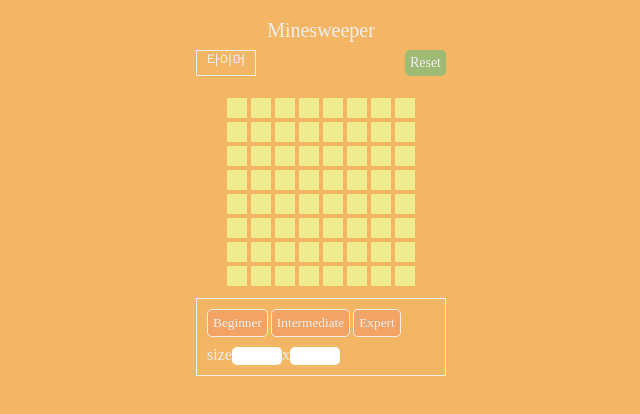
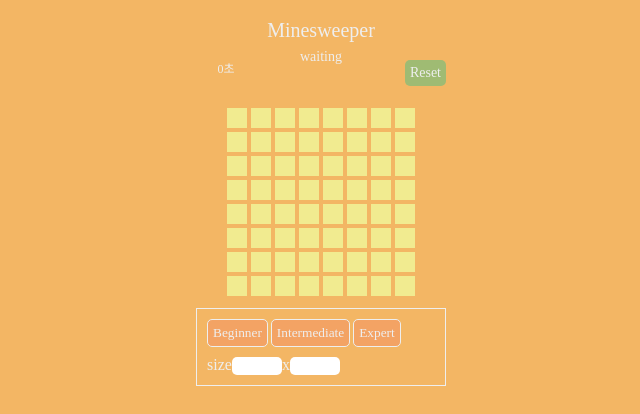
Before and after one commit to eeeyooon/minesweeper-game, a React (Create React App) app: page / in a window 1280 px wide. Shown: the top 414 px of the page, without its empty margins (319-959 px from the left). Built offline with nearby package versions, Linux system fonts and the light colour scheme.

Commit message:
feat: 리셋버튼과 타이머 구현

```diff
--- a/src/components/Header/index.tsx
+++ b/src/components/Header/index.tsx
@@ -1,12 +1,37 @@
+import { useDispatch } from 'react-redux';
 import styled from 'styled-components';
+import { startGame } from '../../slices/gameSlice';
+import { useSelector } from 'react-redux';
+import { RootState } from '../../store';
+import React, { useState, useEffect } from 'react';
+import { GAME_STATUS } from '../../lib/constants';
 
 export default function Header() {
+	const dispatch = useDispatch();
+	const [timer, setTimer] = useState(0);
+	const { gameStatus, startTime } = useSelector((state: RootState) => state.game);
+
+	useEffect(() => {
+		if (gameStatus === GAME_STATUS.PLAYING && startTime) {
+			const interval = setInterval(() => {
+				setTimer(Math.floor((Date.now() - startTime) / 1000));
+			}, 1000);
+			return () => clearInterval(interval);
+		}
+	}, [gameStatus, startTime]);
+
+	const handleReset = () => {
+		dispatch(startGame());
+		setTimer(0);
+	};
+
 	return (
 		<GameHeader>
 			<GameTitle>Minesweeper</GameTitle>
+			<GameStatus>{gameStatus}</GameStatus>
 			<HeaderMenu>
-				<TimerBox>타이머</TimerBox>
-				<ResetButton>Reset</ResetButton>
+				<TimerBox>{timer}초</TimerBox>
+				<ResetButton onClick={handleReset}>Reset</ResetButton>
 			</HeaderMenu>
 		</GameHeader>
 	);
@@ -22,6 +47,12 @@ const GameTitle = styled.h1`
 	margin-bottom: 10px;
 `;
 
+const GameStatus = styled.p`
+	text-align: center;
+	height: 10px;
+	font-size: 14px;
+`;
+
 const HeaderMenu = styled.div`
 	display: flex;
 	flex-flow: row nowrap;
@@ -30,10 +61,10 @@ const HeaderMenu = styled.div`
 
 const TimerBox = styled.div`
 	width: 60px;
-	border: 1px solid ${({ theme }) => theme.color.white};
+	/* border: 1px solid ${({ theme }) => theme.color.white}; */
 	text-align: center;
 	padding: 3px;
-	font-size: 14px;
+	font-size: 12px;
 `;
 
 const ResetButton = styled.button`
--- a/src/lib/constants.ts
+++ b/src/lib/constants.ts
@@ -9,4 +9,6 @@ export const CELL_TYPE = {
 export const GAME_STATUS = {
 	WIN: 'win',
 	LOSE: 'lose',
+	PLAYING: 'playing',
+	WAITING: 'waiting',
 } as const;
--- a/src/slices/gameSlice.ts
+++ b/src/slices/gameSlice.ts
@@ -11,7 +11,7 @@ interface GameState {
 	mineCount: number;
 	flagCount: number;
 	openCellCount: number;
-	timer: number;
+	startTime: number;
 	level: 'beginner' | 'intermediate' | 'expert' | 'custom';
 }
 
@@ -23,7 +23,7 @@ const initialState: GameState = {
 	mineCount: 10,
 	flagCount: 0,
 	openCellCount: 0,
-	timer: 0,
+	startTime: 0,
 	level: 'beginner',
 };
 
@@ -39,9 +39,14 @@ export const gameSlice = createSlice({
 			state.mineCount = 10;
 			state.flagCount = 0;
 			state.openCellCount = 0;
-			state.timer = 0;
+			state.startTime = Date.now();
 		},
 		openCell: (state, action: PayloadAction<{ row: number; col: number }>) => {
+			if (state.gameStatus === GAME_STATUS.WAITING) {
+				state.gameStatus = GAME_STATUS.PLAYING;
+				state.startTime = Date.now();
+			}
+
 			const openCellRecursive = (row: number, col: number) => {
 				if (row < 0 || row >= state.rows || col < 0 || col >= state.cols) {
 					return;
```
